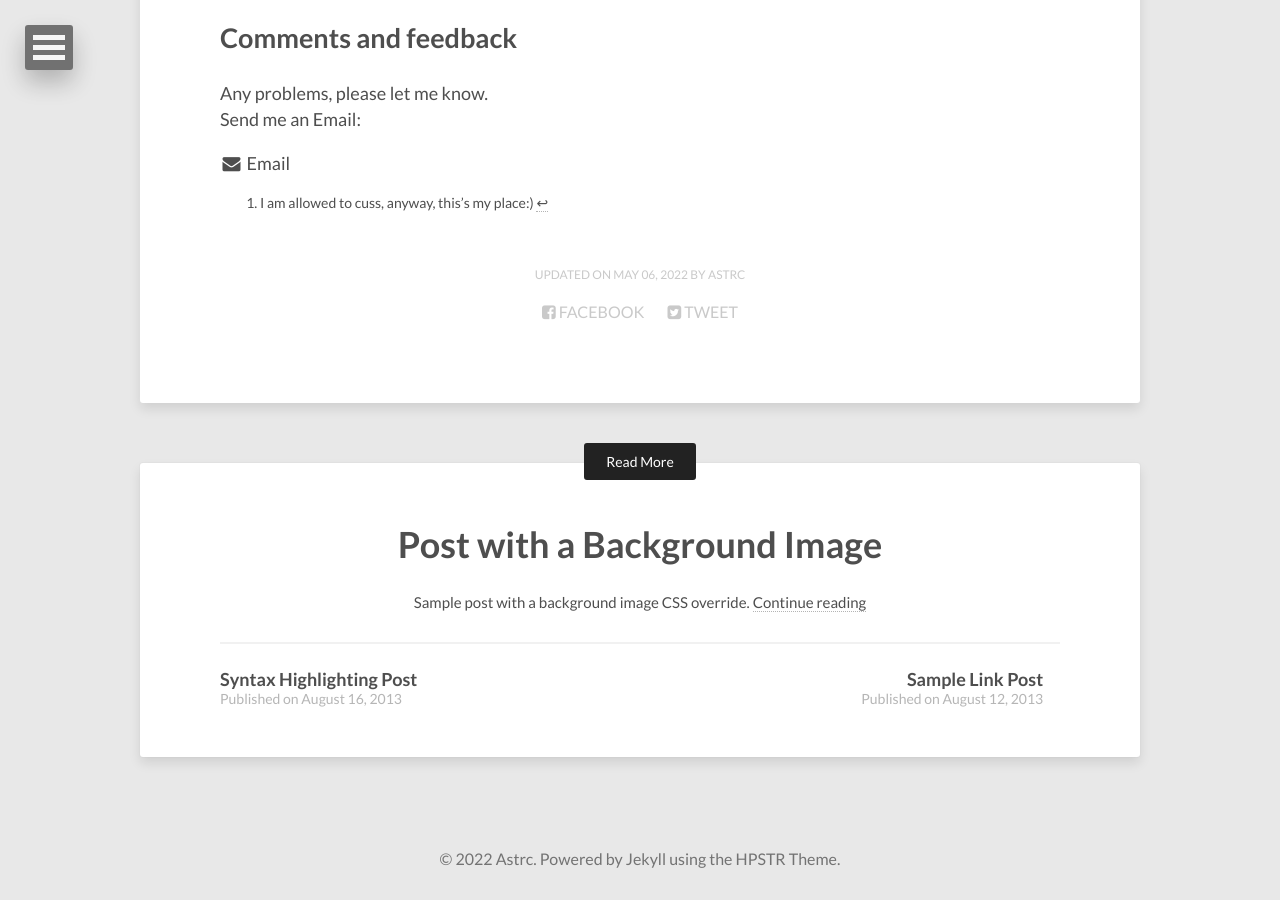
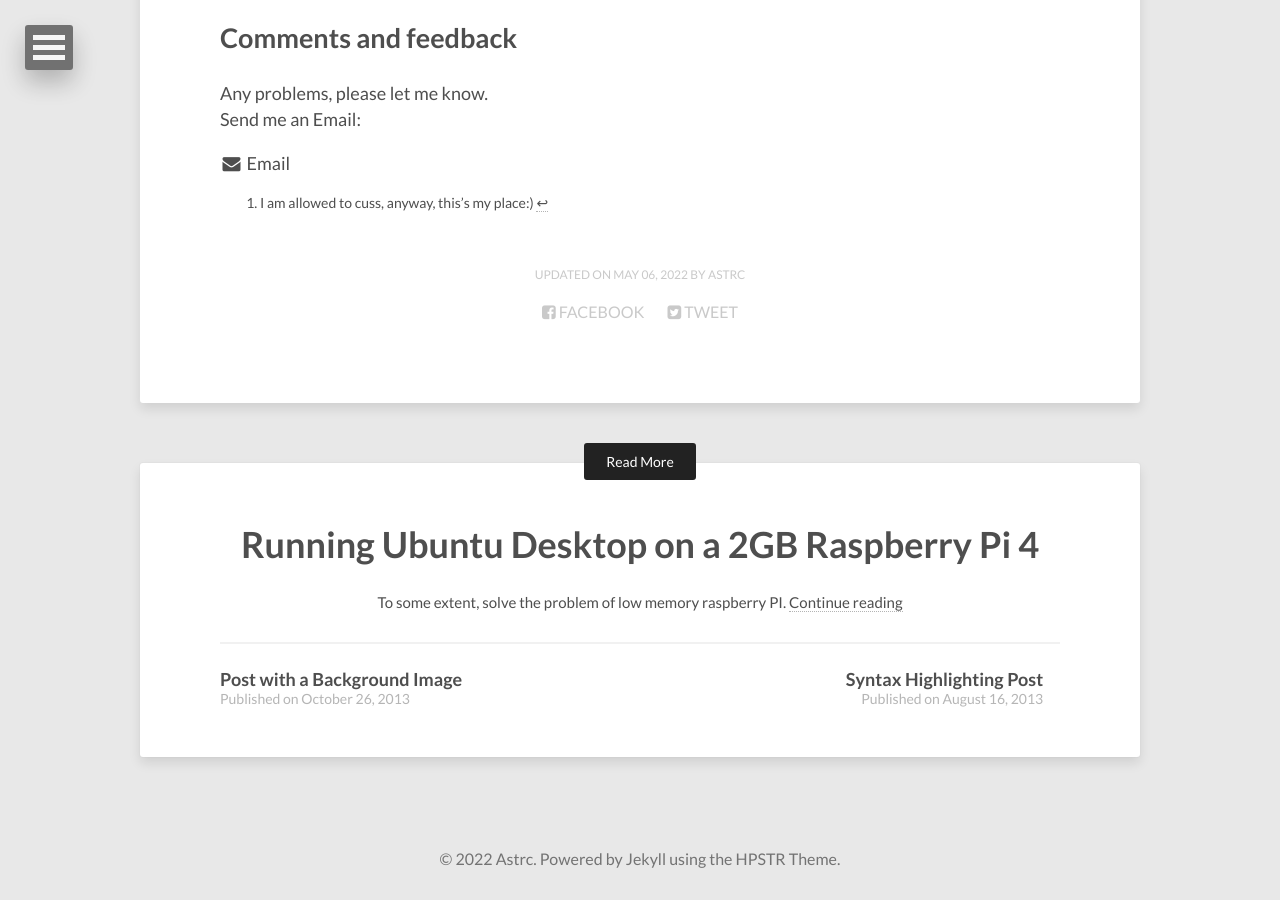
Before and after one commit to lucameng/lucameng.github.io, a Jekyll site: the page built from _posts/2022-05-06-post-test.md, in a window 1280 px wide and 900 px high, scrolled down 691 px. Built offline with Jekyll 4.4.1, drawn with Linux system fonts in a browser that asks for light colours; part of the change alters nothing that is shown.

Commit message:
New post

````diff
--- /dev/null
+++ b/_posts/2022-05-06-Running-Ubuntu Desktop-on-a-2GB-Raspberry-Pi-4.md
@@ -0,0 +1,114 @@
+---
+layout: post
+title: Running Ubuntu Desktop on a 2GB Raspberry Pi 4
+description: "To some extent, solve the problem of low memory raspberry PI."
+modified: 2022-05-06
+image:
+  path: /images/abstract-10.jpg
+  feature: abstract-10.jpg
+---
+<figure>
+	<center><a href="/images/RPI.image"><img src="/images/RPI.image" alt=""></a>
+	<figcaption>Raspberry Pi</a>.</figcaption></center>
+</figure>
+
+At Canonical we’re proud to be able to offer a [full Ubuntu Desktop experience on the Raspberry Pi 4](https://ubuntu.com/blog/build-a-raspberry-pi-desktop-with-an-ubuntu-heart). Ubuntu Desktop provides everything you need to develop software and even deploy it to Ubuntu Server on devices like the Raspberry Pi Zero 2 W.
+
+However the full desktop environment is quite a lot for the Pi to handle.That's why users are suggested to models with either 4GB or 8GB of RAM to be confident that it will perform well. Ubuntu 22.04 LTS released few days ago, which can lower that barrier to entry, for RPI. This means targeting a viable Desktop experience on Raspberry Pi 4 2GB models.
+
+The secret to this optimisation is a Linux kernel feature called zswap. In this blog, I’ll show you how to enable this functionality today and benefit from the upcoming performance boost that will come as standard in 22.04.
+
+## What is ZSWAP?
+
+To answer that we need to talk about swap files in general.
+
+If you’re running any kind of Linux system, it’s highly likely (and recommended) that you have a swap file allocated on your hard drive or SD card. Swap files act as a kind of overflow for your RAM, caching pages that are rarely used to free up RAM for more active processes. This enables you to keep working even when your system is using almost all of your RAM.  However, using swap is less performant than using RAM since accessing your hard drive (or SD card) is slower.
+
+> You can read more about swap in the [Ubuntu Documentation](https://help.ubuntu.com/community/SwapFaq?_ga=2.103617481.851146317.1651845015-343314546.1649091339).
+
+Okay, so where does zswap come in? Zswap is essentially a compression tool. When a process is about to be moved to the swap file, zswap compresses it and checks whether the new, smaller size still needs to be moved or if it can stay in your RAM. It is much quicker to decompress a ‘zswapped’ page than it is to access the swap file so this is a great way of getting more bang for your buck from systems with smaller amounts of RAM.
+
+## Sounds great, how do I enable it?
+
+Since zswap is supported by default, you can enable it with a simple command.
+
+Enter the following into your terminal:
+
+```bash
+$ sudo sed -i -e 's/$/ zswap.enabled=1/' /boot/firmware/cmdline.txt
+```
+
+For newer Linux users, this command is basically a shortcut to edit the cmdline.txt file in your boot folder and set the **zswap.enabled** parameter to ‘True’ (1).
+
+Once you’ve done this you can restart your device and benefit from an increased performance boost!
+
+## Going further
+
+If you’re not a confident Linux user then you can stop there. The above should already improve performance on your existing 4GB or 8GB Raspberry Pi. But this won’t yet give the smoothest performance on a 2GB device.
+
+For more advanced users, Dave Jones, who leads the Ubuntu Raspberry Pi work at Canonical, has a few additional improvements to share.  He’s written a more detailed blog post on how he configured things on his [personal blog](https://waldorf.waveform.org.uk/2021/6-months-with-the-pi-desktop.html), but I’ll paraphrase them below.
+
+### Switching to z3fold & lz4
+
+The two additional improvements we want to implement are:
+
+- To increase the number of objects being compressed, using an allocator called **z3fold**.
+- To use a different compression algorithm called lz4 that provides a better balance of speed and compression.
+
+Enter the following command into your terminal:
+
+```bash
+$ sudo -i
+```
+
+This will prompt you for your password and put you into **root mode** where you can enter the following commands:
+
+```bash
+echo lz4 >> /etc/initramfs-tools/modules
+echo z3fold >> /etc/initramfs-tools/modules
+update-initramfs -u
+```
+
+This adds lz4 and z3fold modules to your initramfs so that they can be accessed on initialisation. Wait for the **update-initramfs** process to complete and then type:
+
+```bash
+exit
+```
+
+To return to your normal user mode.
+
+Finally we need to add the following commands to your **cmdline.txt** file similar to before:
+
+```bash
+$ sudo sed -i -e 's/$/ zswap.compressor=lz4/' /boot/firmware/cmdline.txt
+$ sudo sed -i -e 's/$/ zswap.zpool=z3fold/' /boot/firmware/cmdline.txt
+```
+
+Then reboot (you can just type **reboot** in the terminal).
+
+You can check that the changes have been made correctly by searching for the parameters using grep:
+
+```bash
+$ grep -R . /sys/module/zswap/parameters
+```
+
+If you’ve configured things correctly then the output should look like this:
+
+```bash
+/sys/module/zswap/parameters/same_filled_pages_enabled:Y
+/sys/module/zswap/parameters/enabled:Y
+/sys/module/zswap/parameters/max_pool_percent:20
+/sys/module/zswap/parameters/compressor:lz4
+/sys/module/zswap/parameters/zpool:z3fold
+#/sys/module/zswap/parameters/accept_threshold_percent:90
+```
+## A speed boost for Ubuntu Desktop on Raspberry Pi!
+
+<figure>
+	<center><a href="/images/RPII.jpg"><img src="/images/RPII.jpg" alt=""></a>
+	<figcaption>Test on Ubuntu 20.04 mate</a>.</figcaption></center>
+</figure>
+
+More information, see [this](https://ubuntu.com//blog/how-low-can-you-go-running-ubuntu-desktop-on-a-2gb-raspberry-pi-4).
+
+In future blogs, I will use this RPI to learn **ROS** and **SLAM** algorithms. See you later.
--- a/_posts/2022-05-06-post-test.md
+++ b/_posts/2022-05-06-post-test.md
@@ -6,7 +6,6 @@ modified: 2022-05-06
 image:
   path: /images/abstract-6.jpg
   feature: abstract-6.jpg
-commenting: open
 ---
 
 ## Let's get started!
````
Also changed, not shown: 2 other files.
